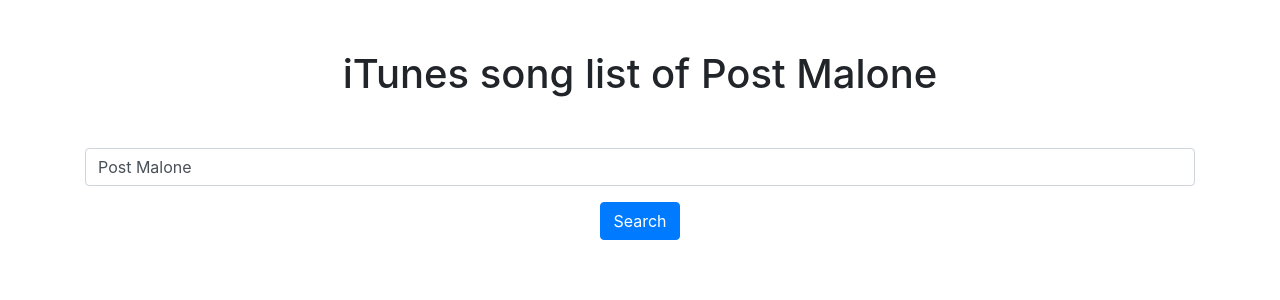
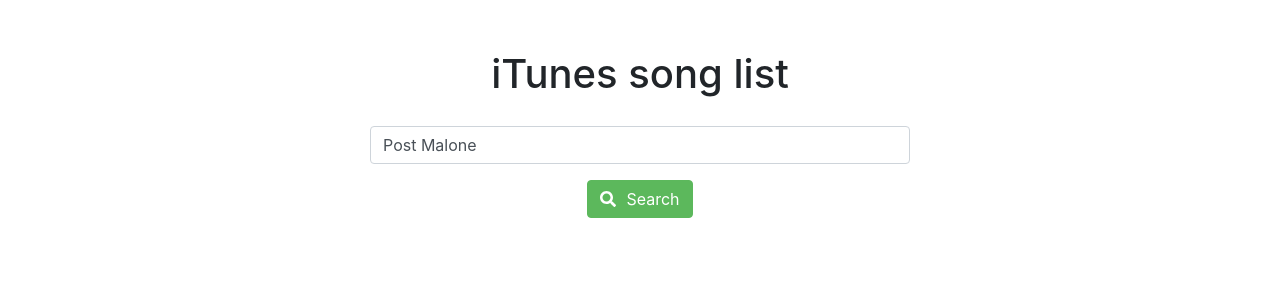
Before and after one commit to riccardo-nigrelli/caleffi-exercise, a React (Create React App) app: page / in a window 1280 px wide. Shown: the top 300 px of the page. Built offline with nearby package versions, Linux system fonts and the light colour scheme; no server answers.

Commit message:
modify title based on input value, call api on submit form

```diff
--- a/src/App.css
+++ b/src/App.css
@@ -5,3 +5,16 @@
 .Spacing {
   margin-top: 50px;
 }
+
+.M-r-10 {
+  margin-right: 10px;
+}
+
+.M-t-20 {
+  margin-top: 20px;
+}
+
+.CustomButton {
+  background-color: #5cb85c;
+  border-color: #5cb85c;
+}
--- a/src/App.js
+++ b/src/App.js
@@ -1,35 +1,94 @@
-import React, { useState, useEffect } from 'react';
 import './App.css';
-// import FontAwesome from 'react-fontawesome'
-import { Container, Form, Button } from 'react-bootstrap';
+import React from 'react';
+// import { get } from 'axios';
+import { faSearch } from "@fortawesome/free-solid-svg-icons";
+import { FontAwesomeIcon } from "@fortawesome/react-fontawesome";
+import { Container, Row, Col, Form, Button, Alert, } from 'react-bootstrap'; // Table, Image
 
+import { getArtistSongs } from './tool';
 
-function App() {
+const styleButton = {
+  backgroundColor: '#5cb85c',
+  borderColor: '#5cb85c'
+}
 
-  const [input, setInput] = useState('Post Malone');
+export default class App extends React.Component {
 
-  useEffect(() => {
-    document.title = input;
+  constructor(props) {
+    super(props);
+    this.state = {
+      author: 'Post Malone',
+      error: false,
+      response: null
+    };
+    this.handleForm = this.handleForm.bind(this);
+    this.updateValue = this.updateValue.bind(this);
+  }
+
+  updateValue = (e) => {
+    this.setState({ author: e.target.value});
+  }
+
+  componentDidMount() {
+    document.title = this.state.author;
+    let query = this.state.author.trim().toLowerCase().split(/\s+/).join('+');
+    getArtistSongs(query, (response) => {
+      this.setState({response: response});
+
+      console.log(this.state.response);
+      console.log(this.state.response.length);
     });
+  }
 
+  handleForm = (e) => {
+    e.preventDefault();
+    if ( this.state.author !== '' && this.state.author !== 'undefined' ) {
+      this.setState({error: false});
+      document.title = this.state.author;
+
+      let query = this.state.author.trim().toLowerCase().split(/\s+/).join('+');
+      getArtistSongs(query, (response) => {
+        this.setState({response: response});
+        console.log(this.state.response);
+        console.log(this.state.response.length);
+      });
+    }
+    else this.setState({error: true});
+  }
+
+  render() {
     return (
       <Container className='App Spacing'>
-      <h1>iTunes song list of {input}</h1>
-      <Form className='Spacing'>
+        <h1>iTunes song list</h1>
+        <Row>
+          <Col md={{ span: 6, offset: 3 }}>
+          {
+            this.state.error ?
+            <Alert variant='danger' className='M-t-20'>
+              Please enter the name of a singer
+            </Alert> : null
+          }
+
+            <Form className='M-t-20' onSubmit={this.handleForm}>
               <Form.Group controlId='authorName'>
                 <Form.Control
-            defaultValue={input}
+                  defaultValue={this.state.author}
                   deftype='text'
                   placeholder='Enter author name'
-            onInput={e => setInput(e.target.value)}
+                  onChange={this.updateValue}
                 />
               </Form.Group>
-        <Button variant='primary' type='submit'>
+              <Button style={styleButton} type='submit'>
+                <FontAwesomeIcon
+                  icon={faSearch}
+                  className='M-r-10'
+                />
                 Search
               </Button>
             </Form>
+          </Col>
+        </Row>
       </Container>
     );
   }
-
-export default App;
+}
```
Lines whose indentation alone changed are shown as unchanged.
